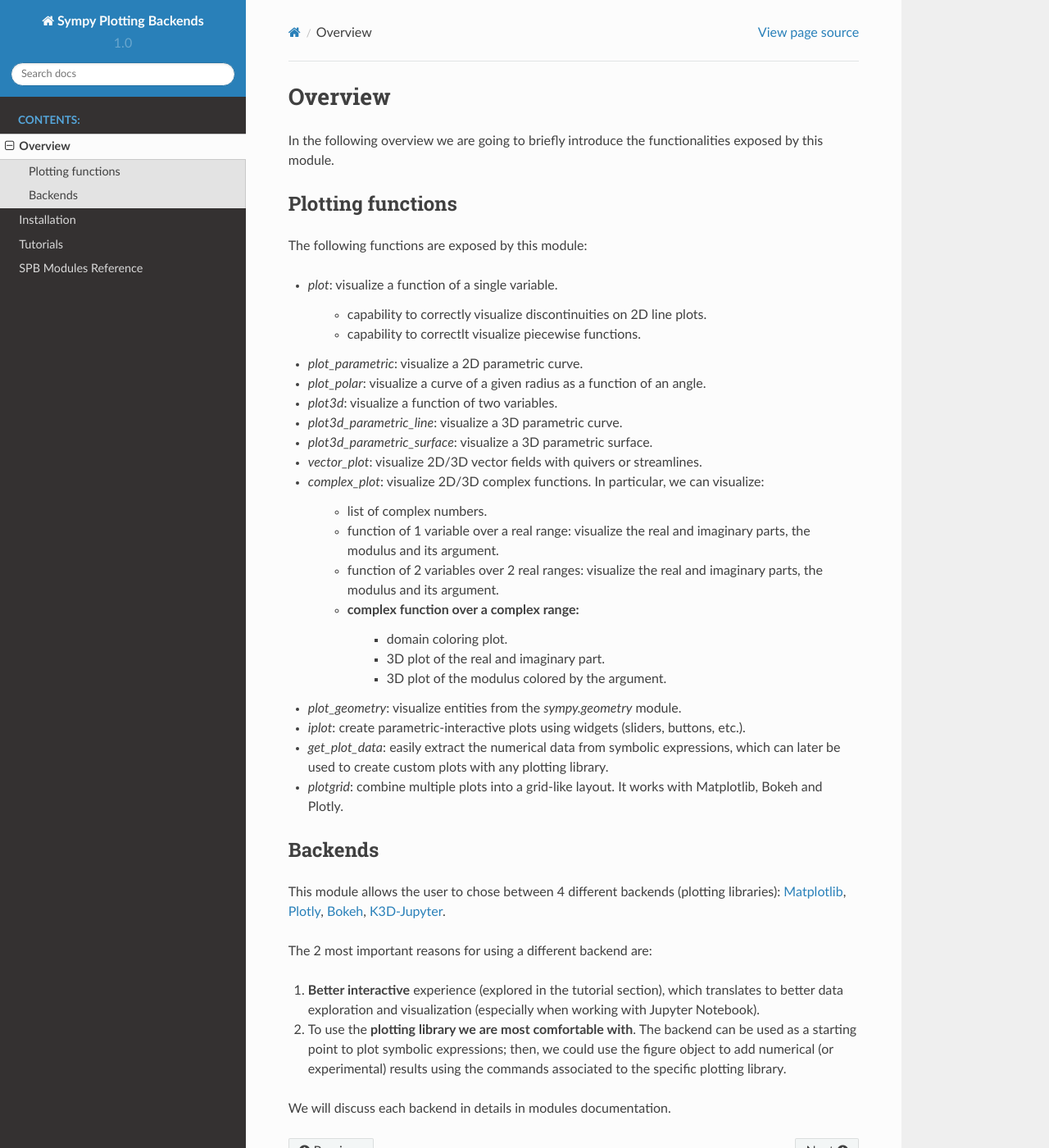
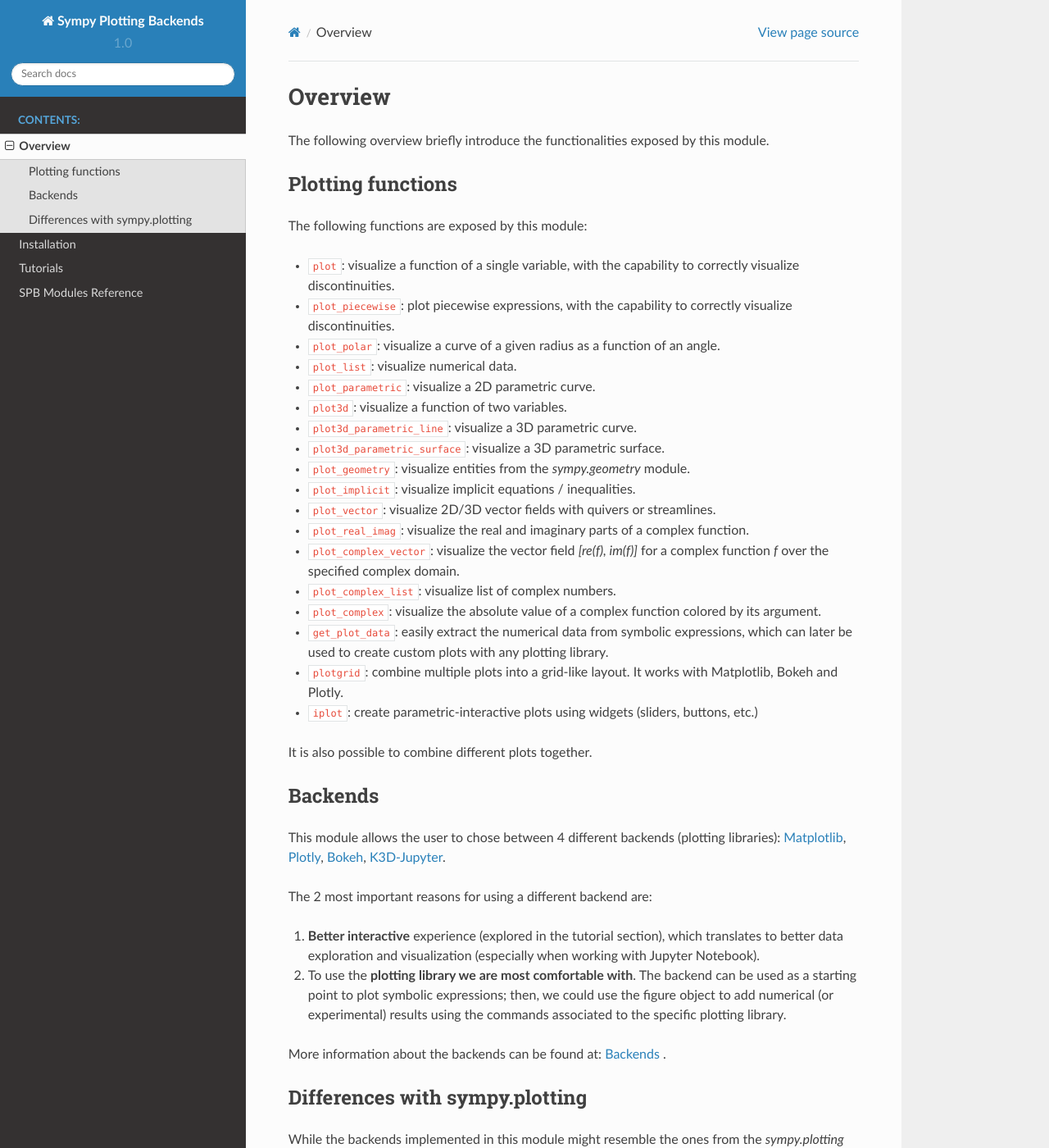
Before and after one commit to Davide-sd/sympy-plot-backends, a Sphinx documentation site: the page built from doc/source/overview.rst, in a window 1280 px wide and 1400 px high. Shown: the whole window at 82% size. Built offline with Sphinx 7.4.7 and the Read the Docs theme 2.0.0, drawn with Linux system fonts in a browser that asks for light colours; some of the changed text lies outside the part shown.

Commit message:
Update documentation

```diff
--- a/doc/source/index.rst
+++ b/doc/source/index.rst
@@ -11,6 +11,9 @@
 library: it provides the necessary functionalities to quickly and easily plot
 the most common types of symbolic expressions, such as line plots, surface
 plots, parametric plots, vector plots, complex plots, geometric plots.
+
+It also provide an interactive plotting function, ``iplot``, which automatically generates widgets (sliders, buttons, ...) starting from symbolic expressions. It allows to better understand the influence of each parameters in a particular expression, without the knowledge of complicated widget libraries.
+
 
 .. toctree::
    :maxdepth: 2
--- a/doc/source/install.rst
+++ b/doc/source/install.rst
@@ -38,4 +38,4 @@
     >>> plot_complex(sin(x), (x, -3-3j, 3+3j), backend=MB)
 
 For a starter guide on using the plotting backends effectively, refer to the
-:ref:`tutorial`.
+:ref:`tutorials`.
--- a/doc/source/overview.rst
+++ b/doc/source/overview.rst
@@ -2,46 +2,45 @@
  Overview
 =========
 
-In the following overview we are going to briefly introduce the functionalities
-exposed by this module.
+The following overview briefly introduce the functionalities exposed by this
+module.
 
 Plotting functions
 ==================
 
 The following functions are exposed by this module:
 
-* `plot`: visualize a function of a single variable.
+* ``plot``: visualize a function of a single variable, with the capability
+  to correctly visualize discontinuities.
+* ``plot_piecewise``: plot piecewise expressions, with the capability
+  to correctly visualize discontinuities.
+* ``plot_polar``: visualize a curve of a given radius as a function of an
+  angle.
+* ``plot_list``: visualize numerical data.
+* ``plot_parametric``: visualize a 2D parametric curve.
+* ``plot3d``: visualize a function of two variables.
+* ``plot3d_parametric_line``: visualize a 3D parametric curve.
+* ``plot3d_parametric_surface``: visualize a 3D parametric surface.
+* ``plot_geometry``: visualize entities from the `sympy.geometry` module.
+* ``plot_implicit``: visualize implicit equations / inequalities.
+* ``plot_vector``: visualize 2D/3D vector fields with quivers or streamlines.
+* ``plot_real_imag``: visualize the real and imaginary parts of a complex
+  function.
+* ``plot_complex_vector``: visualize the vector field `[re(f), im(f)]` for a
+  complex function `f` over the specified complex domain.
+* ``plot_complex_list``: visualize list of complex numbers.
+* ``plot_complex``: visualize the absolute value of a complex function
+  colored by its argument.
+* ``get_plot_data``: easily extract the numerical data from symbolic
+  expressions, which can later be used to create custom plots with any
+  plotting library.
+* ``plotgrid``: combine multiple plots into a grid-like layout. It works with
+  Matplotlib, Bokeh and Plotly.
+* ``iplot``: create parametric-interactive plots using widgets (sliders,
+  buttons, etc.)
 
-   * capability to correctly visualize discontinuities on 2D line plots.
+It is also possible to combine different plots together.
 
-   * capability to correctlt visualize piecewise functions.
-
-* `plot_parametric`: visualize a 2D parametric curve.
-* `plot_polar`: visualize a curve of a given radius as a function of an angle.
-* `plot3d`: visualize a function of two variables.
-* `plot3d_parametric_line`: visualize a 3D parametric curve.
-* `plot3d_parametric_surface`: visualize a 3D parametric surface.
-* `vector_plot`: visualize 2D/3D vector fields with quivers or streamlines.
-* `complex_plot`: visualize 2D/3D complex functions. In particular, we can
-  visualize:
-
-   * list of complex numbers.
-   * function of 1 variable over a real range: visualize the real and imaginary
-     parts, the modulus and its argument.
-   * function of 2 variables over 2 real ranges: visualize the real and imaginary
-     parts, the modulus and its argument.
-   * complex function over a complex range:
-      * domain coloring plot.
-      * 3D plot of the real and imaginary part.
-      * 3D plot of the modulus colored by the argument.
-
-* `plot_geometry`: visualize entities from the `sympy.geometry` module.
-* `iplot`: create parametric-interactive plots using widgets (sliders, buttons,
-  etc.).
-* `get_plot_data`: easily extract the numerical data from symbolic expressions,
-  which can later be used to create custom plots with any plotting library.
-* `plotgrid`: combine multiple plots into a grid-like layout. It works with
-  Matplotlib, Bokeh and Plotly.
 
 Backends
 ========
@@ -61,4 +60,64 @@
    use the figure object to add numerical (or experimental) results using the
    commands associated to the specific plotting library.
 
-We will discuss each backend in details in modules documentation.
+More information about the backends can be found at:
+:doc:`Backends </modules/backends/index>` .
+
+
+Differences with sympy.plotting
+===============================
+
+While the backends implemented in this module might resemble the ones from the
+`sympy.plotting` module, they are not interchangeable.
+
+`sympy.plotting` also provides a ``Plotgrid`` class to combine multiple plots
+into a grid-like layout. This module replaces that class with the ``plotgrid``
+function. Again, they are not interchangeable.
+
+The ``plot_implicit`` function has different signature.
+
+The adaptive algorithm is also different: this module relies on
+`adaptive <https://github.com/python-adaptive/adaptive/>`_, which allows more
+flexibility. The adaptive algorithm has been implemented to 3D line and
+surface plots.
+
+In terms of performance:
+
+* Backends might be slower as they require more dependencies.
+* For line plots, the adaptive module allows to generate smoother plots,
+  at the cost of performance.
+
+In terms of usability:
+
+* With `sympy.plotting`, plots are created once the `show()` method is called.
+  This allows to create a plot with ``show=False``, then index a
+  specific data series in order to change attributes, and finally shows
+  the plot. For example:
+
+  .. code-block:: python
+
+     p = plot(sin(x), cos(x), show=False)
+     p[0].label = "a"
+     p[0].line_color = "red"
+     p[1].label = "b"
+     p.show()
+
+* With this plotting module, the figure is also created  once the `show()`
+  method is called. However, data series no longer have rendering-specific attributes like ``line_color``. Instead, to further customize the overall
+  look a different strategy has been implemented, where:
+
+  * it is possible to set a custom label directly from any plot function.
+  * by setting specific dictionaries, the full potential of each backend can be
+    used by providing backend-specific keyword arguments.
+
+  .. code-block:: python
+
+     p1 = plot(sin(x), "a", backend=MB, show=False, line_kw=dict(color="k", linestyle=":"))
+     p2 = plot(cos(x), "b", backend=MB, show=False)
+     p3 = (p1 + p2)
+     p3.show()
+
+  Therefore, setting attributes to plot objects or to data series after they
+  have been instantiated is strongly unrecommended.
+
+Take a look at :doc:`Modules </modules/index>` for more examples about the output of this module.
```
Also changed, not shown: doc/source/modules/backends/index.rst (+41 -14 lines), doc/source/tutorials.rst (+12 -3 lines).
